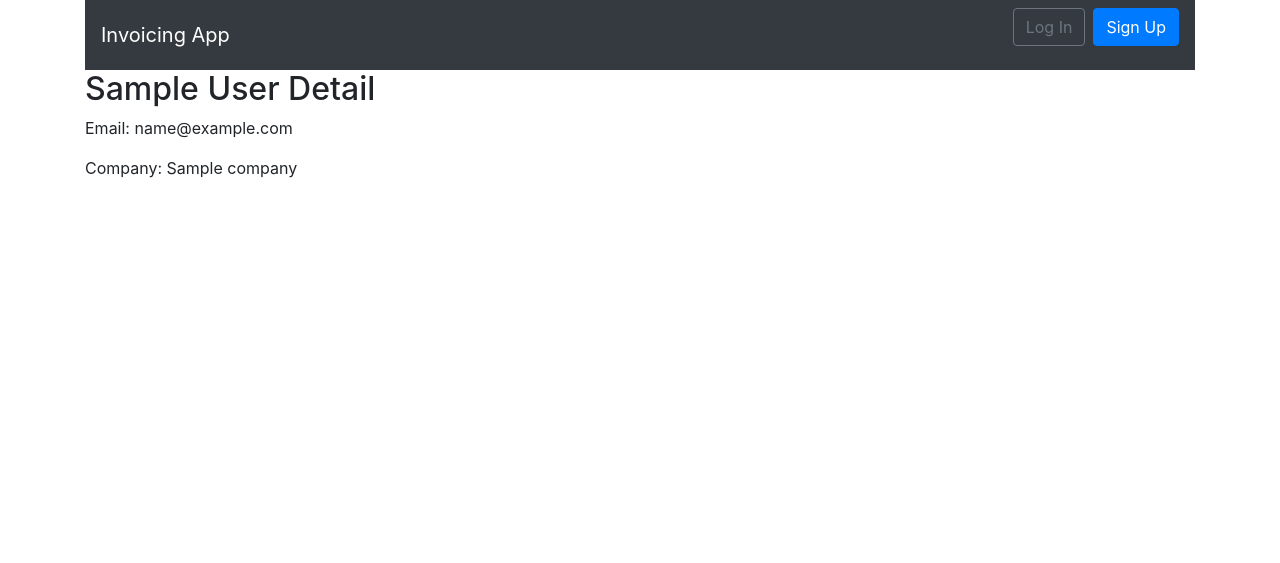
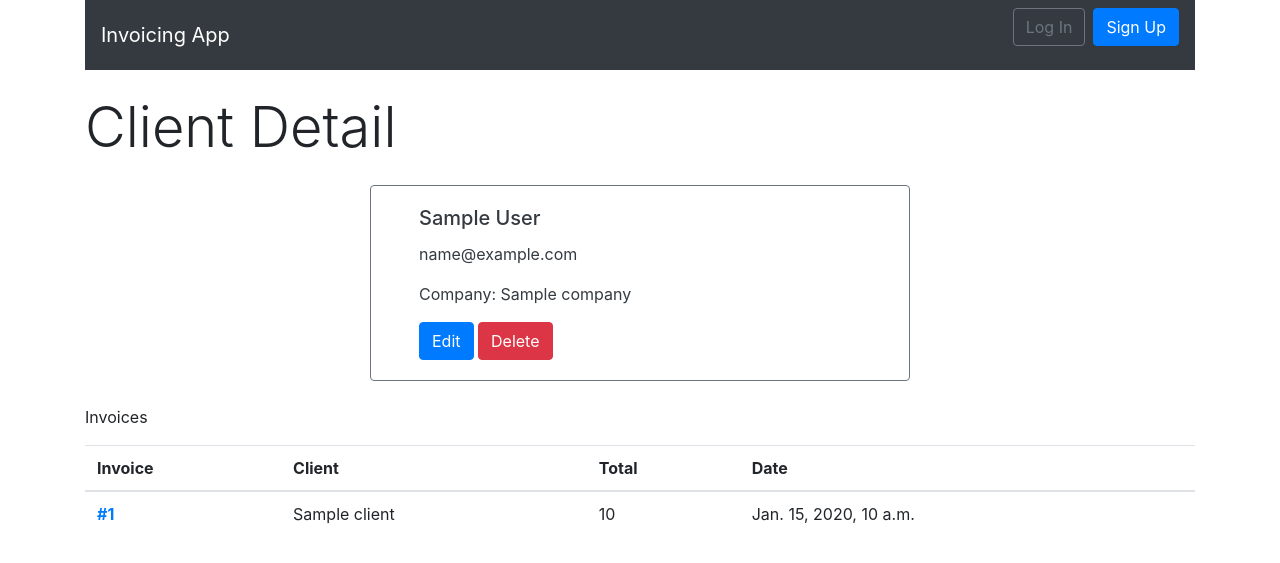
Before and after one commit to terrameijar/divio-django-invoice, a Django app: template templates/client_detail.html in a window 1280 px wide. Shown: the top 563 px of the page. Run offline with Django 3.2, Linux system fonts and the light colour scheme; the template is opened without the code that fills it: most values are stand-ins (such as "Sample title", 1, 10 or a date in 2020); some libraries are stand-ins or nearby versions.

Commit message:
Update styles

```diff
--- a/invoices/static/css/base.css
+++ b/invoices/static/css/base.css
@@ -11,12 +11,12 @@
     padding:0;
 }
 
-.card{
-    transistion: 0.2s;
+.popout-card{
+    transition: 0.2s;
     cursor: pointer;
 }
 
-.card:hover{
+.popout-card:hover{
     transform: scale(1.025, 1.025);
     -webkit-box-shadow: -1px 9px 40px -12px rgba(0,0,0,0.75);
     -moz-box-shadow:  -1px 9px 40px -12px rgba(0,0,0,0.75);
@@ -41,6 +41,7 @@
     margin: 1% 0;
 
 }
+
 
 /* Invoice Detail View Styles */
 
@@ -68,3 +69,13 @@
 .invoice-menu li {
     margin-bottom:0.8rem;
 }
+
+
+/* Client Detail View Styles */
+.client-invoices-table{
+    margin-top:0;
+}
+
+.client-detail-card{
+    margin-bottom:1.5rem;
+}
--- a/templates/client_detail.html
+++ b/templates/client_detail.html
@@ -1,8 +1,48 @@
 {% extends 'base.html' %}
 
 {% block content %}
-    <h2>{{ client.first_name }} {{ client.last_name }} Detail</h2>
-    <p>Email: {{ client.email }}</p>
-    <p>Company: {{ client.company }} </p>
 
+<h3 class="display-4 my-4">Client Detail</h3>
+<div class="row d-flex justify-content-center">
+    <div class="col-md-6">
+
+        <div class="card w-85 mb-4 border-secondary">
+            <div class="card-body text-dark pl-5">
+                <h5 class="card-title">{{client.first_name}} {{ client.last_name }}</h5>
+                <p class="card-text">{{ client.email }}</p>
+                <p class="card-text">Company: {{ client.company }} </p>
+                <a href="{% url "client-edit" client.pk %}" class="btn btn-primary">Edit</a>
+                <a href="{% url "client-delete" client.pk %}" class="btn btn-danger">Delete</a>
+            </div>
+        </div>
+    </div>
+</div>
+
+
+<p>Invoices</p>
+                <div class="invoices-list">
+                    <table class="table table-hover client-invoices-table">
+                        <thead>
+                            <tr>
+                                <th scope="col">Invoice</th>
+                                {% comment %} Remove this {% endcomment %}
+                                <th scope="col">Client</th>
+                                <th scope="col">Total</th>
+                                <th scope="col">Date</th>
+                            </tr>
+                        </thead>
+                        <tbody>
+
+                            {% for invoice in invoices %}
+
+                                    <tr class="table-row table-row-clickable" data-href="{% url 'invoice-detail' invoice.pk %}">
+                                        <th scope="row"><a href="{% url 'invoice-detail' invoice.pk %}" class="stretched-link">#{{ forloop.counter }}</a></th>
+                                        <td>{{ invoice.client }}</td>
+                                        <td>{{ invoice.invoice_total }}</td>
+                                        <td> {{ invoice.create_date }} </td>
+                                    </tr>
+                            {% endfor %}
+                        </tbody>
+                    </table>
+                </div>
 {% endblock content %}
--- a/templates/confirm_delete_client.html
+++ b/templates/confirm_delete_client.html
@@ -1,12 +1,13 @@
 {% extends 'base.html' %}
+{% load crispy_forms_tags %}
 
 {% block title %}Delete Client?{% endblock %}
 {% block content %}
     <h1> Delete Client?</h1>
     <form action="" method="POST">{% csrf_token %}
         <p>Are you sure you want to delete "{{ object }}"?</p>
-
-        <input type="submit" value="Confirm"/>
+        <a href="{% url "client-detail" client.pk %}" class="btn btn-primary">Cancel</a>
+        <input class="btn btn-danger" type="submit" value="Confirm"/>
     </form>
 
 {% endblock content %}
--- a/templates/edit_client.html
+++ b/templates/edit_client.html
@@ -1,10 +1,11 @@
 {% extends 'base.html' %}
+{% load crispy_forms_tags %}
 
 {% block title %}Edit Client{% endblock %}
 {% block content %}
-    <h1> Edit Client</h1>
+    <h1 class="text-center my-3"> Edit Client</h1>
     <form action="" method="POST">{% csrf_token %}
-        {{ form.as_p }}
+        {{ form|crispy }}
         <input type="submit" value="Save"/>
     </form>
 
--- a/templates/home.html
+++ b/templates/home.html
@@ -15,7 +15,7 @@
                 {% for invoice in recent_invoices %}
                     <div class="col-sm invoice-card text-center">
                         <a href="{% url 'invoice-detail' invoice.pk %}">
-                            <div class="card">
+                            <div class="card popout-card">
                                 <h5 class="card-header">{{ invoice.client }}</h5>
                                 <div class="card-body">
 
```
